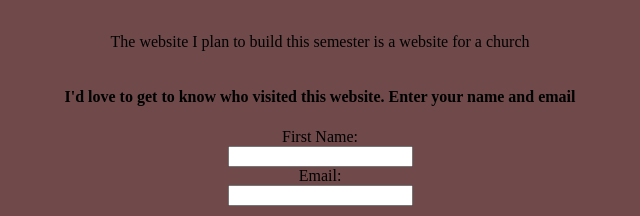
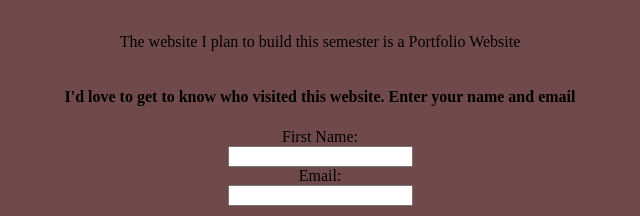
Before and after one commit to M1C4H27/315Site, a plain HTML site: page index.html in a window 1280 px wide. Shown: the part 321-537 px from the top of the page, 320-960 px from the left. Drawn offline with Linux system fonts and the light colour scheme.

Commit message:
UpdateWebsiteTopic

```diff
--- a/index.html
+++ b/index.html
@@ -17,7 +17,7 @@
     <div id="text" class="cmiddle">
         <!--Quick bit about myself-->
         <p class="p">My name is <strong>Micah Nava</strong>. At least that is what I go by. My real name is <em>Miqueas Nava</em> but I do not go by that because that's hard for most people to say. I am from a small town in the state of Oregon. I am currently a Senior here at Liberty University and I am majoring in Computer Science: Cyber Security. Something interesting about me is that I've been trained to play the piano classically and was in lessons for 9 years. I also love football, visit this link to see the latest NFL scores <a href="https://www.espn.com/nfl/scoreboard" target="_blank">NFL Scores</a>!!</p>
-        <p>The website I plan to build this semester is a website for a church</p>
+        <p>The website I plan to build this semester is a Portfolio Website</p>
     </div>
 
     <h4 class="cmiddle">I'd love to get to know who visited this website. Enter your name and email</h4>
```
